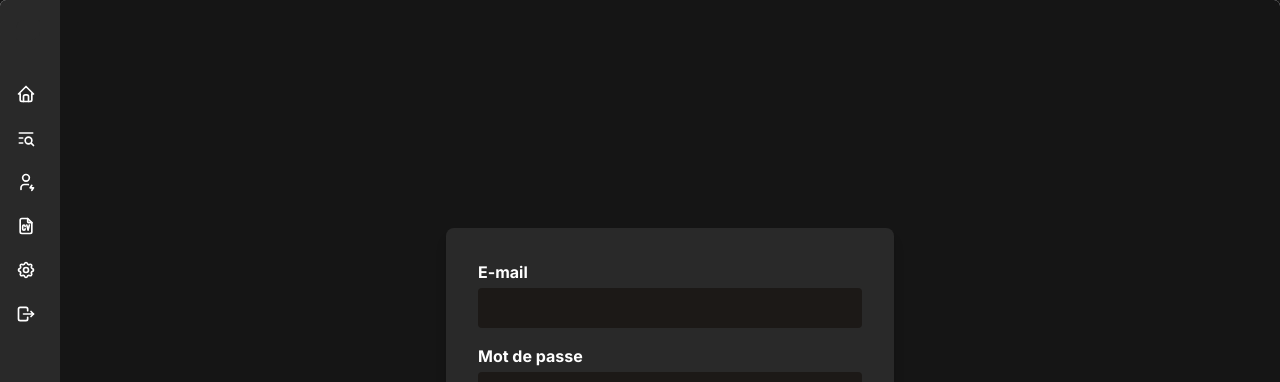
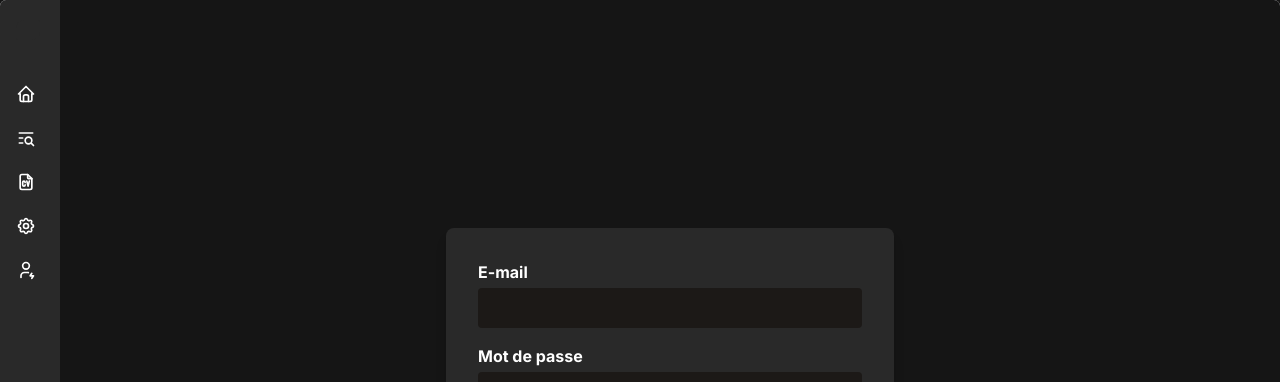
Before and after one commit to Cxlxst/proLinker, a React (Vite) app in the folder Frontend/: page /connexion in a window 1280 px wide. Shown: the top 382 px of the page. Built offline with nearby package versions, Linux system fonts and the light colour scheme.

Commit message:
control access connexion

```diff
--- a/Frontend/src/App.jsx
+++ b/Frontend/src/App.jsx
@@ -1,10 +1,13 @@
 import { BrowserRouter as Router, Route, Routes } from 'react-router-dom';
-import React, { useState } from "react";
+import React, { useState, useContext } from "react";
 import { Logo, LogoIcon, Sidebar, SidebarBody, SidebarLink } from "./components/ui/sidebar";
-import {IconSettings, IconUserBolt, IconHome, IconLogout, IconFileCv, IconListSearch } from "@tabler/icons-react";
+import { IconSettings, IconUserBolt, IconHome, IconLogout, IconFileCv, IconListSearch } from "@tabler/icons-react";
 import { LazyLoadImage } from 'react-lazy-load-image-component';
+import ProtectedRoute from './context/protectedRoute';
+import { UserContext } from './context/userContext';
 import { cn } from "./libs/utils";
 import './App.css'
+
 
 import Home from './pages/Home'
 import Register from './pages/Register'
@@ -15,11 +18,12 @@ import EditCv from './pages/EditCv'
 import AllCv from './pages/AllCv'
 import Error404 from './pages/404'
 
-
 function App() {
   const [open, setOpen] = useState(false);
+  const { getUserInfos } = useContext(UserContext);
+  const user = getUserInfos();
 
-    const links = [
+  const linksLog = [
     {
       label: "Accueil",
       href: "/",
@@ -32,13 +36,6 @@ function App() {
       href: "/liste-cv",
       icon: (
         <IconListSearch className="text-white h-5 w-5 flex-shrink-0" />
-          ),
-      },
-        {
-            label: "Connexion",
-            href: "/connexion",
-            icon: (
-                <IconUserBolt className="text-white h-5 w-5 flex-shrink-0" />
       ),
     },
     {
@@ -64,6 +61,45 @@ function App() {
     },
   ];
 
+  const linksNotLog = [
+    {
+      label: "Accueil",
+      href: "/",
+      icon: (
+        <IconHome className="text-white h-5 w-5 flex-shrink-0" />
+      ),
+    },
+    {
+      label: "Tous les CV",
+      href: "/liste-cv",
+      icon: (
+        <IconListSearch className="text-white h-5 w-5 flex-shrink-0" />
+      ),
+    },
+    {
+      label: "Curriculum vitæ",
+      href: "/modifier-mon-cv",
+      icon: (
+        <IconFileCv className="text-white h-5 w-5 flex-shrink-0" />
+      ),
+    },
+    {
+      label: "Paramètres",
+      href: "/parametres",
+      icon: (
+        <IconSettings className="text-white h-5 w-5 flex-shrink-0" />
+      ),
+    },
+    {
+      label: "Connexion",
+      href: "/connexion",
+      icon: (
+        <IconUserBolt className="text-white h-5 w-5 flex-shrink-0" />
+      ),
+    },
+  ];
+
+
   return (
     (
       <Router>
@@ -76,9 +112,24 @@ function App() {
               <div className="flex flex-col flex-1 overflow-y-auto overflow-x-hidden">
                 {open ? <Logo /> : <LogoIcon />}
                 <div className="mt-8 flex flex-col gap-2">
-                                    {links.map((link, idx) => (
+                  {/* {links.map((link, idx) => (
+
+                                        <SidebarLink key={idx} link={link} />
+                                    ))} */}
+                  {user ? (
+                    <>
+                      {linksLog.map((link, idx) => (
                         <SidebarLink key={idx} link={link} />
                       ))}
+                    </>
+                  ) : (
+                    // si user connecté
+                    <>
+                      {linksNotLog.map((link, idx) => (
+                        <SidebarLink key={idx} link={link} />
+                      ))}
+                    </>
+                  )}
                 </div>
               </div>
               {/* <div>
@@ -102,8 +153,8 @@ function App() {
             <Route path="/" element={<Home />} />
             <Route path="/inscription" element={<Register />} />
             <Route path="/connexion" element={<Login />} />
-                        <Route path="/creer-mon-cv" element={<CreateCv />} />
-                        <Route path="/modifier-mon-cv" element={<EditCv />} />
+            <Route path="/creer-mon-cv" element={<ProtectedRoute><CreateCv /></ProtectedRoute>} />
+            <Route path="/modifier-mon-cv" element={<ProtectedRoute><EditCv /></ProtectedRoute>} />
             <Route path="/liste-cv" element={<AllCv />} />
             <Route path="/parametres" element={<Settings />} />
             <Route path="/404" element={<Error404 />} />
--- a/Frontend/src/context/UserContext.jsx
+++ b/Frontend/src/context/UserContext.jsx
@@ -1,10 +1,21 @@
-import React, { createContext, useState } from 'react';
+import React, { createContext, useState, useEffect } from 'react';
 import PropTypes from 'prop-types';
 
 export const UserContext = createContext(null);
 
 const UserProvider = ({ children }) => {
-    const [user, setUser] = useState(null);
+    const [user, setUser] = useState(() => {
+        // Initialisation immédiate avec localStorage
+        const storedUser = localStorage.getItem('user');
+        return storedUser ? JSON.parse(storedUser) : null;
+    });
+
+    // useEffect(() => {
+    //     const storedUser = localStorage.getItem('user');
+    //     if (storedUser) {
+    //         setUser(JSON.parse(storedUser));
+    //     }
+    // }, []);
 
     const login = (logInfos) => {
         setUser({ ...logInfos });
@@ -17,15 +28,7 @@ const UserProvider = ({ children }) => {
     };
 
     const getUserInfos = () => {
-        if (user) {
-            return user;
-        } else {
-            const storeUser = localStorage.getItem('user');
-            if (storeUser) {
-                setUser(JSON.parse(storeUser));
-                return storeUser;
-            }
-        }
+        return user;
     };
 
     return <UserContext.Provider value={{ login, getUserInfos, logout }}>{children}</UserContext.Provider>;
--- /dev/null
+++ b/Frontend/src/context/protectedRoute.jsx
@@ -0,0 +1,18 @@
+import React, { useContext } from 'react';
+import { Navigate } from 'react-router-dom';
+import { UserContext } from '../context/userContext';
+
+// Sert à vérifier si un user est connecté pour accéder à la page
+const ProtectedRoute = ({ children }) => {
+    const { getUserInfos } = useContext(UserContext);
+    const user = getUserInfos();
+  console.log(user);
+
+  if (!user) {
+    return <Navigate to="/connexion" />;
+  }
+
+  return children;
+};
+
+export default ProtectedRoute;
```
Lines whose indentation alone changed are shown as unchanged.
